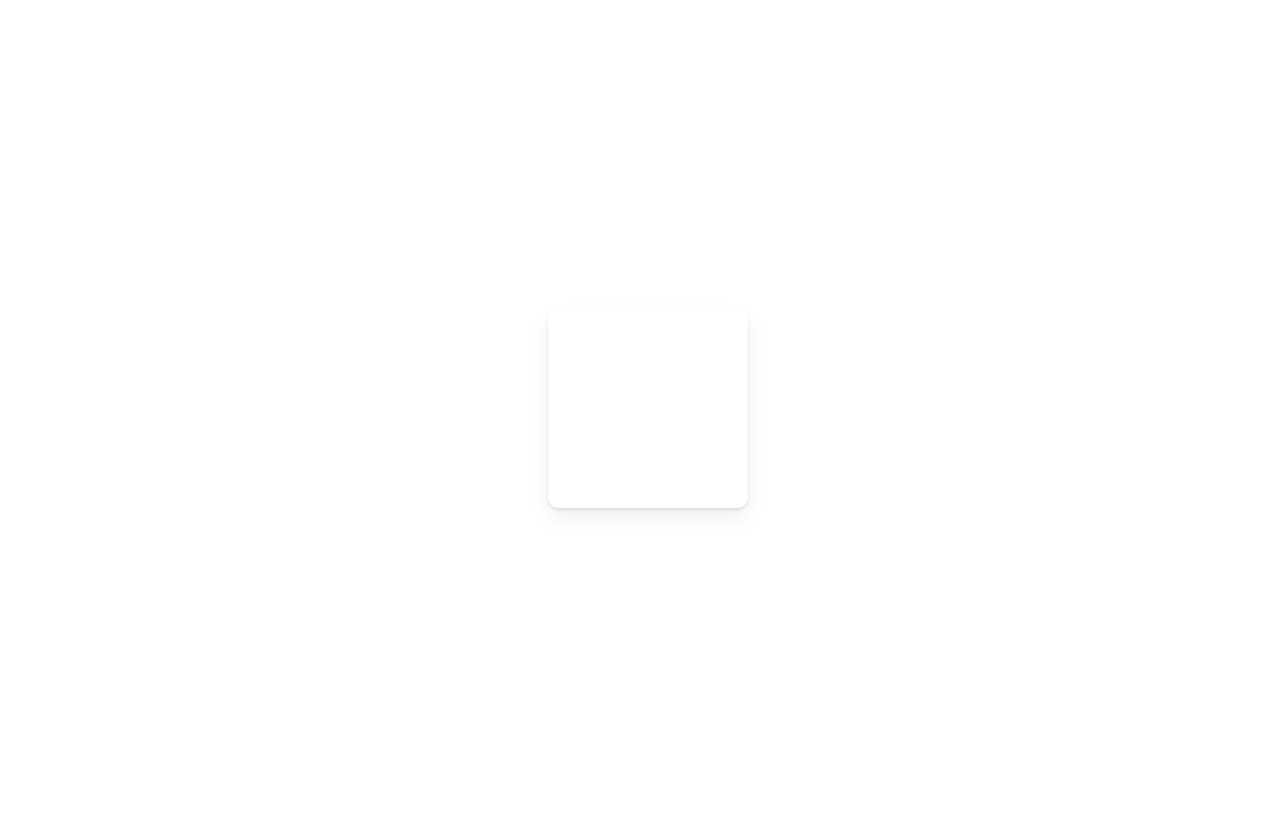
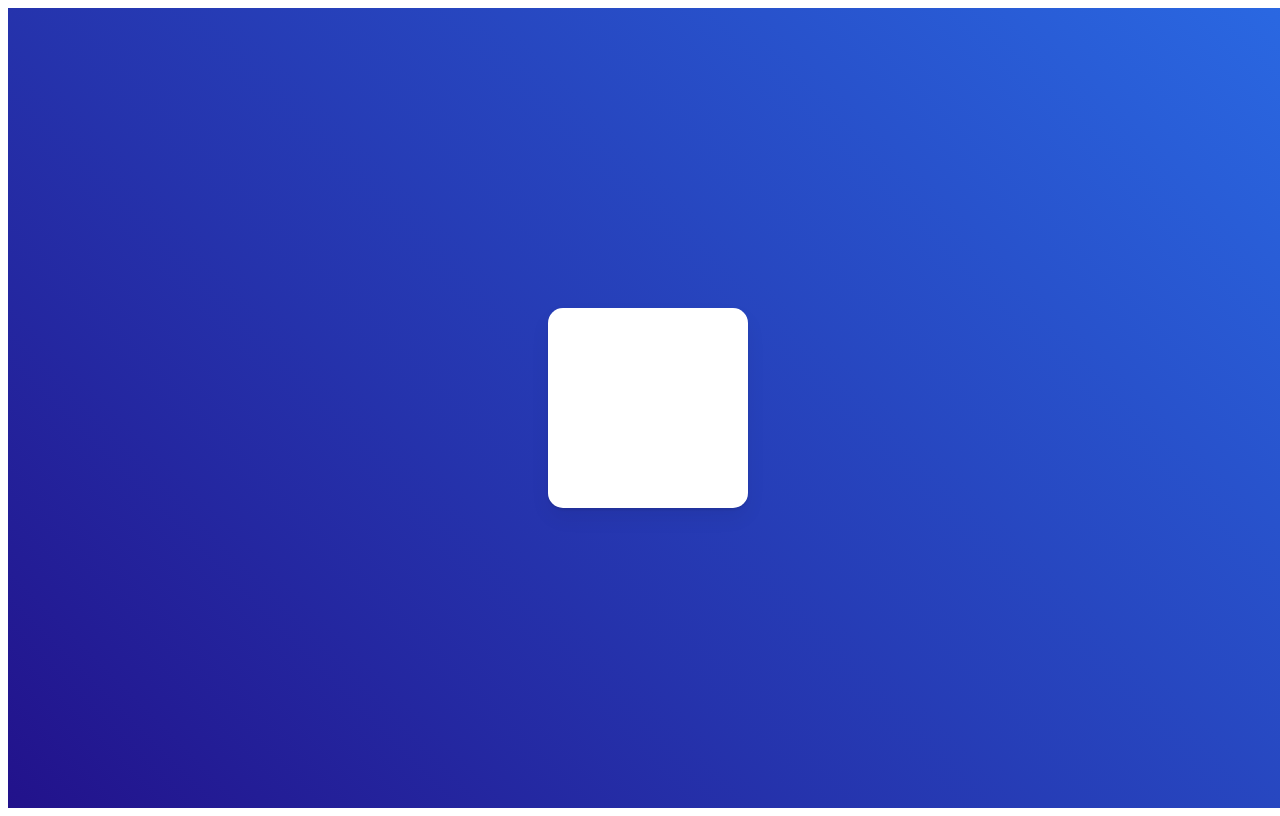
Before and after one commit to kimoony/react-animations, a React (Create React App) app: page / in a window 1280 px wide. Built offline with nearby package versions, Linux system fonts and the light colour scheme.

Commit message:
1 Framer Motion 으로 기본 Animation 만들기

```diff
--- a/src/App.tsx
+++ b/src/App.tsx
@@ -8,22 +8,32 @@ const Wrapper = styled.div`
   display: flex;
   justify-content: center;
   align-items: center;
+  background: linear-gradient(45deg, #22128b, #2a68e2);
 `;
 
-const Box = styled.div`
+const Box = styled(motion.div)`
   width: 200px;
   height: 200px;
   background-color: #fff;
-  border-radius: 10px;
-  box-shadow: 0 2px 3px rgba(0,0,0,0.1), 0 10px 20px rgba(0, 0, 0, 0.06)
+  border-radius: 15px;
+  box-shadow: 0 2px 3px rgba(0,0,0,0.1), 0 10px 20px rgba(0, 0, 0, 0.06);
 `;
 
+
+
+const myVars = {
+  start: { scale: 0 },
+  end: { scale: 1, rotateZ: 360, transition: { type: "spring", delay: 0.5 } }
+}
 
 function App() {
   return (
     <Wrapper>
-      <Box />
-      <motion.div></motion.div>
+      <Box
+        variants={myVars}
+        initial="start"
+        animate="end"
+      />
     </Wrapper>
   );
 }
```
